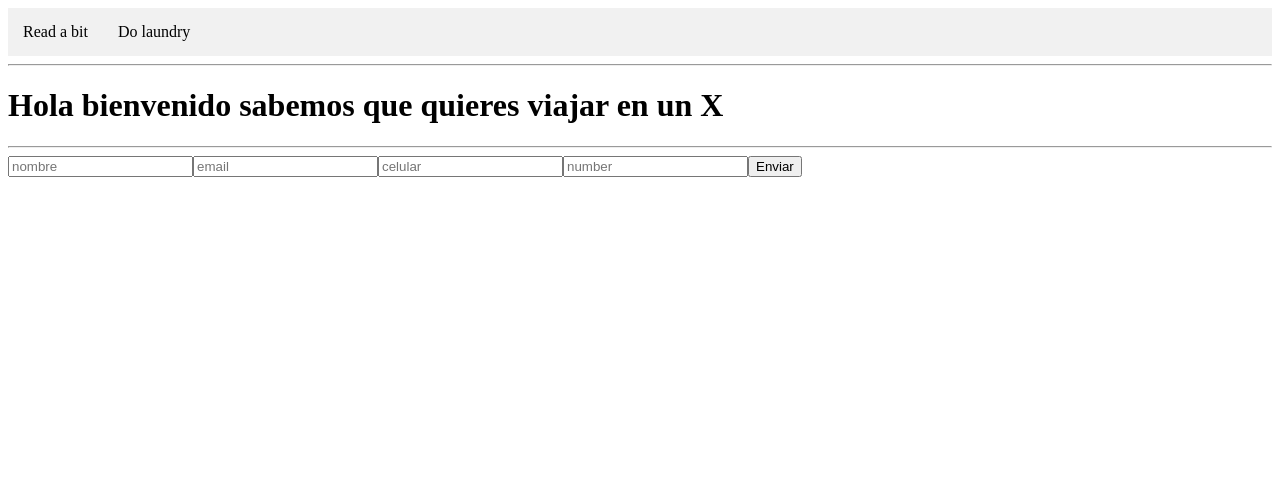
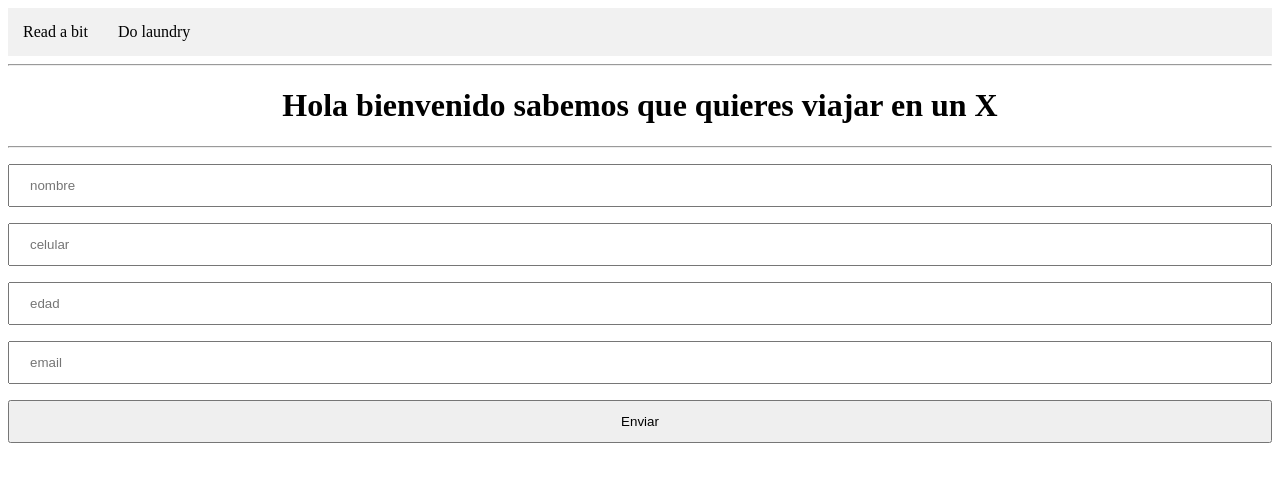
Before and after one commit to zayro/prueba-front-ekoomedia, a React (Create React App) app: page / in a window 1280 px wide. Shown: the top 482 px of the page. Built offline with nearby package versions, Linux system fonts and the light colour scheme; no server answers.

Commit message:
agregar estilo al formulario

```diff
--- a/src/App.js
+++ b/src/App.js
@@ -1,39 +1,37 @@
-import React, { useState, useEffect } from 'react';
-import axios from 'axios';
-import swal from 'sweetalert';
-import { connect, useSelector, useDispatch  } from "react-redux";
-import {add_menu} from './redux';
-import './style/menu.scss';
+import React, { useState, useEffect } from "react";
+import axios from "axios";
+import swal from "sweetalert";
+import { connect, useSelector, useDispatch } from "react-redux";
+import { add_menu } from "./redux";
+import "./style/menu.scss";
 
 function App() {
-
     //Redux
-    const menu$ = useSelector(state => state.menus);
-    console.log('Load Menu',menu$);
+    const menu$ = useSelector((state) => state.menus);
+    console.log("Load Menu", menu$);
 
     //const add_menu = useActions((data) => add_menu(data));
     const dispatch = useDispatch();
 
-
     // Declara title del texto
-    const [title, setTitle] = useState('X');
+    const [title, setTitle] = useState("X");
 
     const [menu, setMenu] = useState({ data: menu$ });
 
+    const [validacion, setValidacion] = useState("");
+
     const [datos, setDatos] = useState({
-        nombre: '',
-        email: '',
-        celular: '',
-        edad: ''
+        nombre: "",
+        email: "",
+        celular: "",
+        edad: 0,
     });
-
-
 
     const url_sever_name = window.location.hostname;
 
     let url = ``;
 
-    if( url_sever_name === 'localhost'){
+    if (url_sever_name === "localhost") {
         url = `http://${url_sever_name}:8000`;
     } else {
         url = `https://api-ekoomedia.herokuapp.com`;
@@ -46,20 +44,19 @@ function App() {
         // console.log(event.target.value)
         setDatos({
             ...datos,
-            [event.target.name]: event.target.value
-        })
-    }
+            [event.target.name]: event.target.value,
+        });
+    };
 
     const fetchDataMenu = () => {
-
-
-        axios.request({
-            method: 'get',
+        axios
+            .request({
+                method: "get",
                 url: `${url}/ObtenerMenu`,
                 data: datos,
                 headers: {
-                'Accept': 'application/json',
-                'Content-Type': 'application/json',
+                    Accept: "application/json",
+                    "Content-Type": "application/json",
                 },
             })
             .then(function (response) {
@@ -69,30 +66,57 @@ function App() {
                     setMenu(response.data);
                     dispatch(add_menu(response.data.data));
                 }
-
-
             })
             .catch(function (error) {
                 console.log(error);
             });
-
-
     };
 
     const GuardarInformacion = (event) => {
+        event.preventDefault();
 
-        event.preventDefault()
+        if (datos.nombre.length === 0) {
+            setValidacion("debe llenar el registro NOMBRE");
 
-        axios.request({
-            method: 'post',
+            return false;
+        }
+
+        if (datos.celular.length === 0) {
+            setValidacion("debe llenar el registro CELULAR");
+
+            return false;
+        }
+
+        console.log(datos.edad);
+        if (datos.edad < 18 || datos.edad > 100 || typeof datos.edad !== 'number') {
+            setValidacion("no cumple el rango de EDAD");
+
+            return false;
+        }
+
+
+        const regx = /^[\w-]+@([\w-]+\.)+[\w-]{2,4}$/g;
+
+        //console.log(datos.email.match(regx));
+        //console.log(regx.test(datos.email));
+
+        if (!regx.test(datos.email)) {
+            setValidacion("no es un EMAIL valido");
+
+            return false;
+        }
+
+
+        axios
+            .request({
+                method: "post",
                 url: `${url}/GuardaInformacion`,
                 data: datos,
                 headers: {
-                'Accept': 'application/json',
-                'Content-Type': 'application/json',
-              },        }
-
-            , )
+                    Accept: "application/json",
+                    "Content-Type": "application/json",
+                },
+            })
             .then(function (response) {
                 console.log(response);
                 console.log(response.message);
@@ -101,7 +125,7 @@ function App() {
                     text: `${response.data.message}`,
                     icon: "success",
                     button: "cerrar",
-                timer: 3000
+                    timer: 3000,
                 });
             })
             .catch(function (error) {
@@ -111,63 +135,87 @@ function App() {
                     text: `ocurrio un problema!`,
                     icon: "error",
                     button: "cerrar",
-                timer: 3000
+                    timer: 3000,
                 });
             });
-
-
     };
-
 
     useEffect(() => {
         fetchDataMenu();
         // eslint-disable-next-line react-hooks/exhaustive-deps
     }, []);
 
-
     return (
-
         <div className="App">
-
             <header>
-
                 <nav>
                     <ul className="sidenav">
-                        {menu.data.map(item => (
+                        {menu.data.map((item) => (
                             <li key={item.id}>
-                                <a className={`${title === item.nombre ? 'active' : ''}`} onClick={() => setTitle(item.nombre)} href={'#' + item.nombre}>{item.nombre}</a>
+                                <a
+                                    className={`${
+                                        title === item.nombre ? "active" : ""
+                                    }`}
+                                    onClick={() => setTitle(item.nombre)}
+                                    href={"#" + item.nombre}
+                                >
+                                    {item.nombre}
+                                </a>
                             </li>
                         ))}
-
                     </ul>
                 </nav>
 
-                <hr/>
+                <hr />
 
-                <h1>Hola bienvenido sabemos que quieres viajar en un {title}  </h1>
+                <h1>
+                    <p className="text-center"> Hola bienvenido sabemos que quieres viajar en un {title}{" "} </p>
+
+                </h1>
 
                 <hr />
 
+                <form onSubmit={GuardarInformacion}>
+                    {/*                     <input  placeholder="nombre" onChange={handleInputChange} name="nombre" id="nombre" type="text" required />
+                    <input  placeholder="email" onChange={handleInputChange} name="email" id="email" type="email" required />
+                    <input  placeholder="celular" onChange={handleInputChange} name="celular" type="text" required />
+                    <input  placeholder="number" onChange={handleInputChange} name="edad" type="number" required />
+ */}
 
-                <form onSubmit={GuardarInformacion}>
+                    <input
+                        placeholder="nombre"
+                        onChange={handleInputChange}
+                        name="nombre"
+                        id="nombre"
+                        type="text"
+                    />
+                    <input
+                        placeholder="celular"
+                        onChange={handleInputChange}
+                        name="celular"
+                        type="text"
+                    />
+                    <input
+                        placeholder="edad"
+                        onChange={handleInputChange}
+                        name="edad"
+                        type="text"
+                    />
+                    <input
+                        placeholder="email"
+                        onChange={handleInputChange}
+                        name="email"
+                        id="email"
+                        type="text"
+                    />
 
-                    <input  placeholder="nombre" onChange={handleInputChange} name="nombre" id="nombre" type="text" required />
-                    <input  placeholder="email" onChange={handleInputChange} name="email" id="email" type="email" />
-                    <input  placeholder="celular" onChange={handleInputChange} name="celular" type="text" />
-                    <input  placeholder="number" onChange={handleInputChange} name="edad" type="number" />
-
-                    <button type="submit" >Enviar </button>
+                    <button type="submit">Enviar </button>
                 </form>
 
-
-
-
+                <p className="error">{validacion}</p>
             </header>
         </div>
     );
 }
 
-
-
-
-export default connect() (App);
+export default connect()(App);
--- a/src/style/menu.scss
+++ b/src/style/menu.scss
@@ -1,3 +1,9 @@
+$color-primary: #4CAF50;
+$color-secundary: #555;
+$color-menu: #1D96CB;
+
+$color-error: #CB3C1D;
+
 ul.sidenav {
     list-style-type: none;
     margin: 0;
@@ -20,12 +26,12 @@ ul.sidenav {
   }
 
   ul.sidenav li a.active {
-    background-color: #4CAF50;
+    background-color: $color-menu;
     color: white;
   }
 
   ul.sidenav li a:hover:not(.active) {
-    background-color: #555;
+    background-color: $color-secundary;
     color: white;
   }
 
@@ -47,3 +53,35 @@ ul.sidenav {
       float: none;
     }
   }
+
+  .text-center {
+    text-align: center;
+    margin: 0 auto;
+
+  }
+
+
+    /**
+    * FORM
+    */
+
+
+
+  input[type=text] {
+    width: 100%;
+    padding: 12px 20px;
+    margin: 8px 0;
+    box-sizing: border-box;
+  }
+
+  button {
+    width: 100%;
+    padding: 12px 20px;
+    margin: 8px 0;
+    box-sizing: border-box;
+  }
+
+  .error{
+    color: $color-error;
+
+  }
```
Lines whose indentation alone changed are shown as unchanged.
